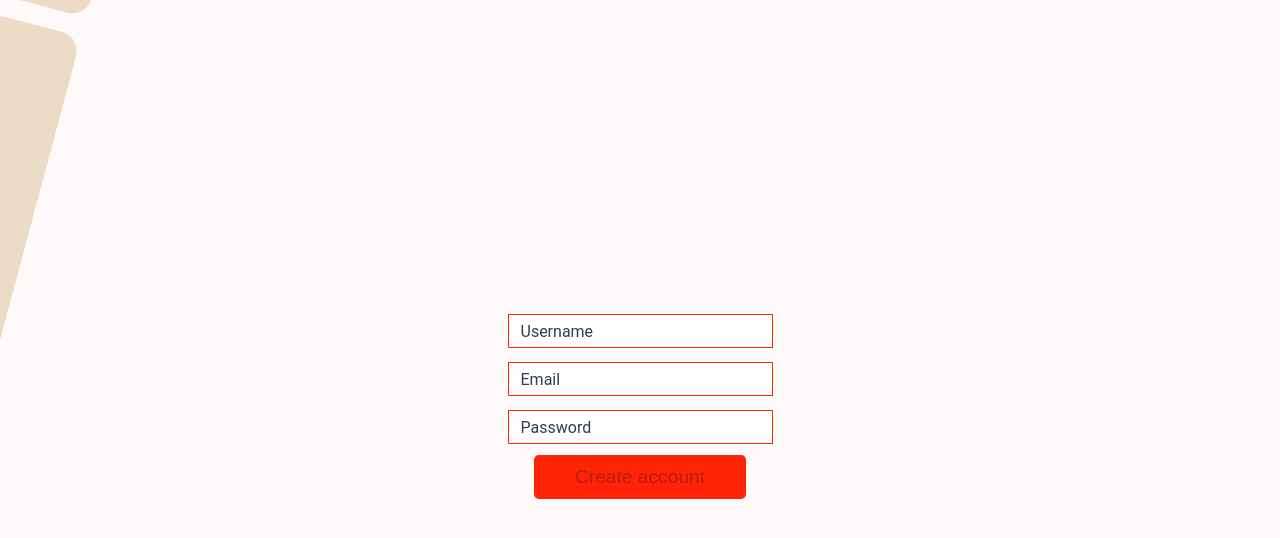
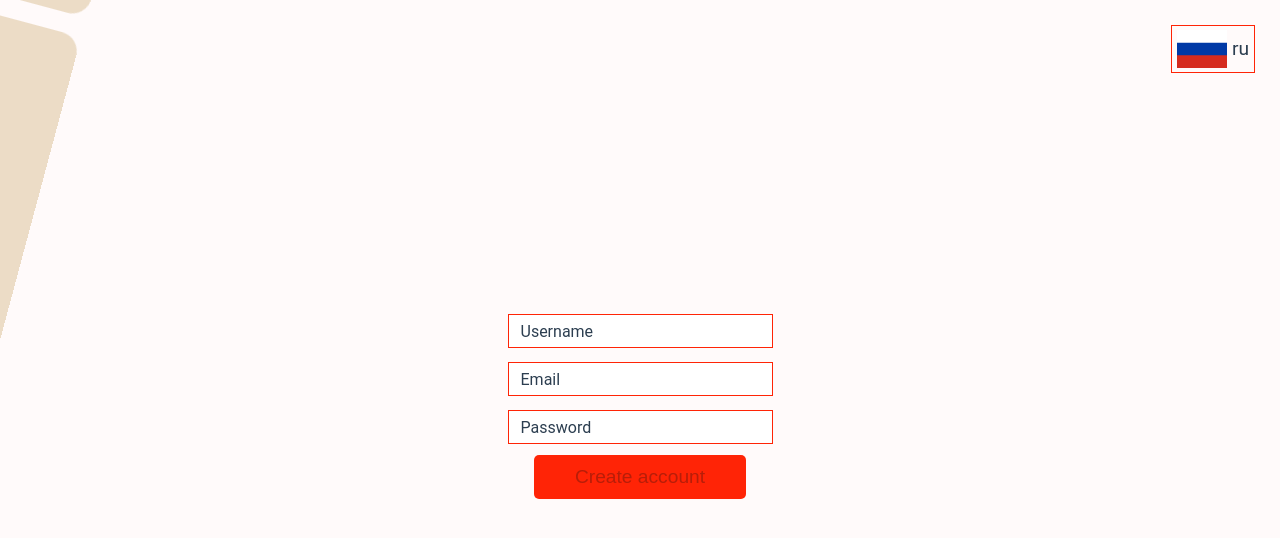
Before and after one commit to Imperger/kb-game, a Vue app in the folder frontend/: page /register in a window 1280 px wide. Shown: the top 538 px of the page. Built offline with nearby package versions, Linux system fonts and the light colour scheme; what vue-recaptcha-v3 would draw is missing.

Commit message:
feat: App language selector  (without locale switching)

```diff
--- /dev/null
+++ b/frontend/src/components/AppLangSelector.vue
@@ -0,0 +1,20 @@
+<template>
+<LangSelector  @select="select" />
+</template>
+
+<style scoped>
+</style>
+
+<script lang="ts">
+import { Component, Vue, Prop } from 'vue-property-decorator';
+import LangSelector, { LangItem } from './LangSelector.vue';
+
+@Component({
+  components: { LangSelector }
+})
+export default class AppLangSelector extends Vue {
+  private select (item: LangItem) {
+    console.log(`Switching app lang to ${item.lang}`);
+  }
+}
+</script>
--- /dev/null
+++ b/frontend/src/components/LangSelector.vue
@@ -0,0 +1,52 @@
+<template>
+<MySelect :items="languages" v-on="$listeners" class="langSelector">
+    <template v-slot="{ item }">
+        <div class="item">
+            <img :src="flagIcon(item.flag)" class="flagImg" />
+            <div>{{ item.caption }}</div>
+        </div>
+    </template>
+</MySelect>
+</template>
+
+<style scoped>
+.item {
+    display: flex;
+    align-items: center;
+}
+
+.flagImg {
+    margin-right: 5px;
+    width: 50px;
+}
+</style>
+
+<script lang="ts">
+import { Component, Emit, Vue, Prop } from 'vue-property-decorator';
+import MySelect from './MySelect.vue';
+
+export interface LangItem {
+    key: string;
+    flag: string;
+    lang: string;
+    caption: string;
+}
+
+@Component({
+  components: { MySelect }
+})
+export default class LangSelector extends Vue {
+  @Emit('select')
+  private select () {}
+
+  private flagIcon (name: string): string {
+    return require(`@/assets/flags/${name}`);
+  }
+
+  private get languages () {
+    return [
+      { key: 'ru', flag: 'ru.svg', lang: 'ru', caption: 'ru' },
+      { key: 'en', flag: 'us.svg', lang: 'en', caption: 'en' }];
+  }
+}
+</script>
--- a/frontend/src/views/Register.vue
+++ b/frontend/src/views/Register.vue
@@ -1,6 +1,7 @@
 <template>
 <div class="registerComponent">
   <KeyboardBackground :interactive="interactiveBackground" />
+  <AppLangSelector />
   <form class="signupForm">
     <MyValidatedTextInput
     v-model="username"
@@ -42,6 +43,12 @@
   margin: auto;
 }
 
+.langSelector {
+  position: absolute;
+  right: 25px;
+  top: 25px;
+}
+
 .signupForm {
   margin: auto;
   display: flex;
@@ -68,12 +75,14 @@ import { StatusCode } from '@/services/api-service/types/status-code';
 import { isAxiosError } from '@/typeguards/axios-typeguard';
 import { RegisterResponse } from '@/services/api-service/interfaces/register-response';
 import KeyboardBackground from '@/components/KeyboardBackground.vue';
+import AppLangSelector from '@/components/AppLangSelector.vue';
 
 @Component({
   components: {
     KeyboardBackground,
+    MyButton,
     MyValidatedTextInput,
-    MyButton
+    AppLangSelector
   }
 })
 export default class Register extends Mixins(ApiServiceMixin) {
```
Also changed, not shown: frontend/src/assets/flags/ru.svg (added), frontend/src/assets/flags/us.svg (added).
